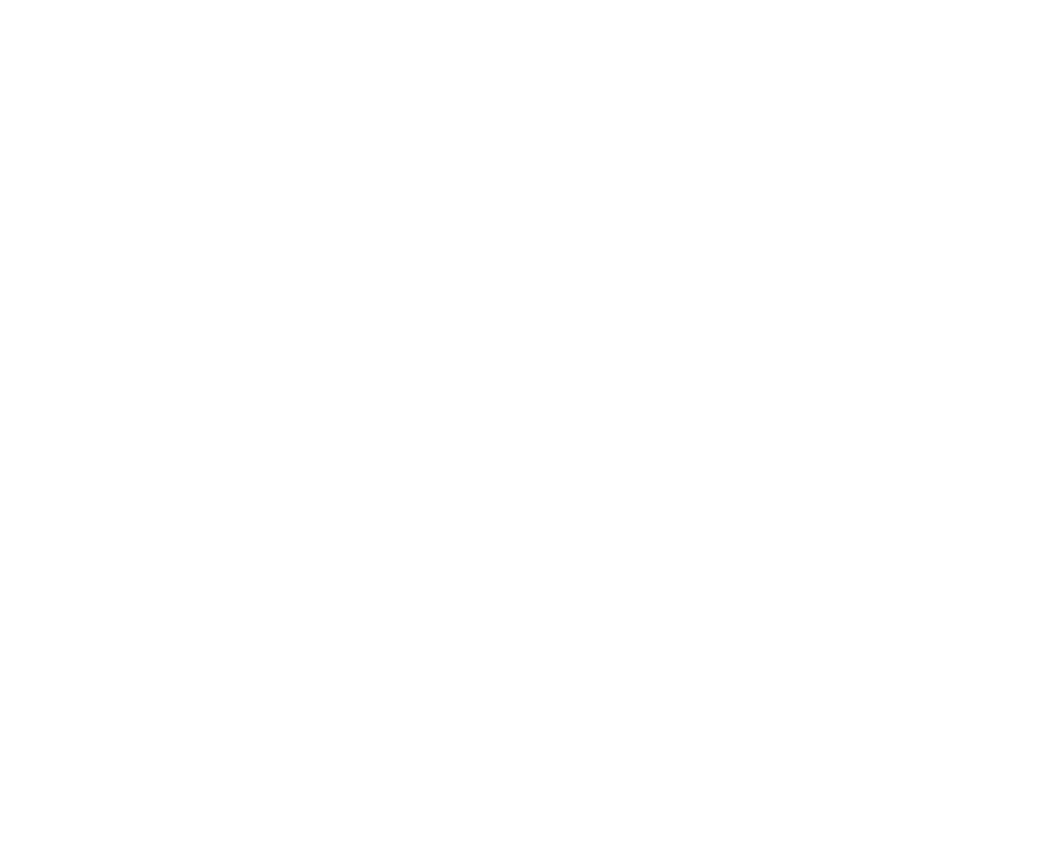
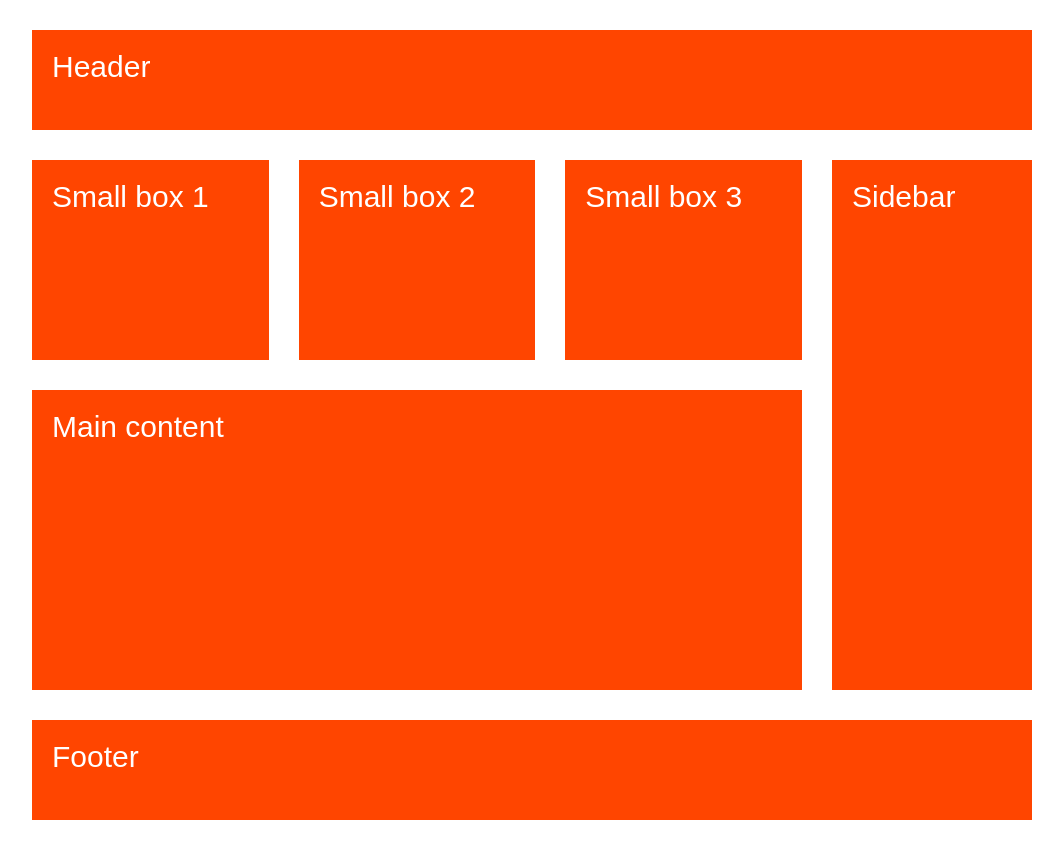
Before and after one commit to BudnikOleksii/CSS_advanced_course, a website: page Nexter/src/index.html in a window 1280 px wide. Shown: the whole page, without its empty margins (108-1171 px from the left). Before the commit the page ends 800 px from the top, so only its background shows below. Drawn offline with nearby package versions, Linux system fonts and the light colour scheme; files that its build step writes are made by us from their sources.

Commit message:
grid tests

```diff
--- a/Nexter/src/index.html
+++ b/Nexter/src/index.html
@@ -1,17 +1,28 @@
 <!DOCTYPE html>
 <html lang="en">
     <head>
-        <meta charset="UTF-8">
-        <meta name="viewport" content="width=device-width, initial-scale=1.0">
-        <meta http-equiv="X-UA-Compatible" content="ie=edge">
+        <meta charset="UTF-8" />
+        <meta name="viewport" content="width=device-width, initial-scale=1.0" />
+        <meta http-equiv="X-UA-Compatible" content="ie=edge" />
 
-        <link href="https://fonts.googleapis.com/css?family=Josefin+Sans:300,400,400i|Nunito:300,300i" rel="stylesheet">
-        <link rel="stylesheet" href="css/style.css">
-        <link rel="shortcut icon" type="image/png" href="img/favicon.png">
+        <link
+            href="https://fonts.googleapis.com/css?family=Josefin+Sans:300,400,400i|Nunito:300,300i"
+            rel="stylesheet"
+        />
+        <link rel="stylesheet" href="css/main.min.css" />
+        <link rel="shortcut icon" type="image/png" href="img/favicon.png" />
 
         <title>nexter &mdash; your home, your freedom</title>
     </head>
     <body class="container">
-
+        <div class="challenge">
+            <div class="header">Header</div>
+            <div class="small-box">Small box 1</div>
+            <div class="small-box">Small box 2</div>
+            <div class="small-box">Small box 3</div>
+            <div class="sidebar">Sidebar</div>
+            <div class="main">Main content</div>
+            <div class="footer">Footer</div>
+        </div>
     </body>
 </html>
--- a/Nexter/src/sass/main.scss
+++ b/Nexter/src/sass/main.scss
@@ -9,3 +9,78 @@
 @import "homes";
 @import "gallery";
 @import "footer";
+
+// .challenge {
+//     width: 1000px;
+//     margin: 30px auto;
+
+//     display: grid;
+//     grid-template-columns: repeat(3, 1fr) 200px;
+//     grid-template-rows: 100px 200px 300px 100px;
+//     gap: 30px;
+
+//     & > * {
+//         background-color: orangered;
+//         color: white;
+//         padding: 20px;
+//         font-size: 30px;
+//         font-family: sans-serif;
+//     }
+// }
+
+// .header {
+//     grid-column: 1 / -1;
+// }
+
+// .sidebar {
+//     grid-row: 2 / span 2;
+//     grid-column: 4 / -1;
+// }
+
+// .main {
+//     grid-column: 1 / span 3;
+// }
+
+// .footer {
+//     grid-column: 1 / -1;
+// }
+
+.challenge {
+    width: 1000px;
+    margin: 30px auto;
+
+    display: grid;
+    grid-template-columns: repeat(3, 1fr) 200px;
+    grid-template-rows: 100px 200px 300px 100px;
+    gap: 30px;
+
+    grid-template-areas:
+        "head head head head"
+        "box box box side"
+        "main main main side"
+        "footer footer footer footer";
+
+    & > * {
+        background-color: orangered;
+        color: white;
+        padding: 20px;
+        font-size: 30px;
+        font-family: sans-serif;
+    }
+}
+
+.header {
+    grid-area: head;
+}
+
+.sidebar {
+    grid-area: side;
+}
+
+.main {
+    grid-area: main;
+}
+
+.footer {
+    grid-area: footer;
+}
```
Also changed, not shown: Nexter/src/css/main.min.css (added).
